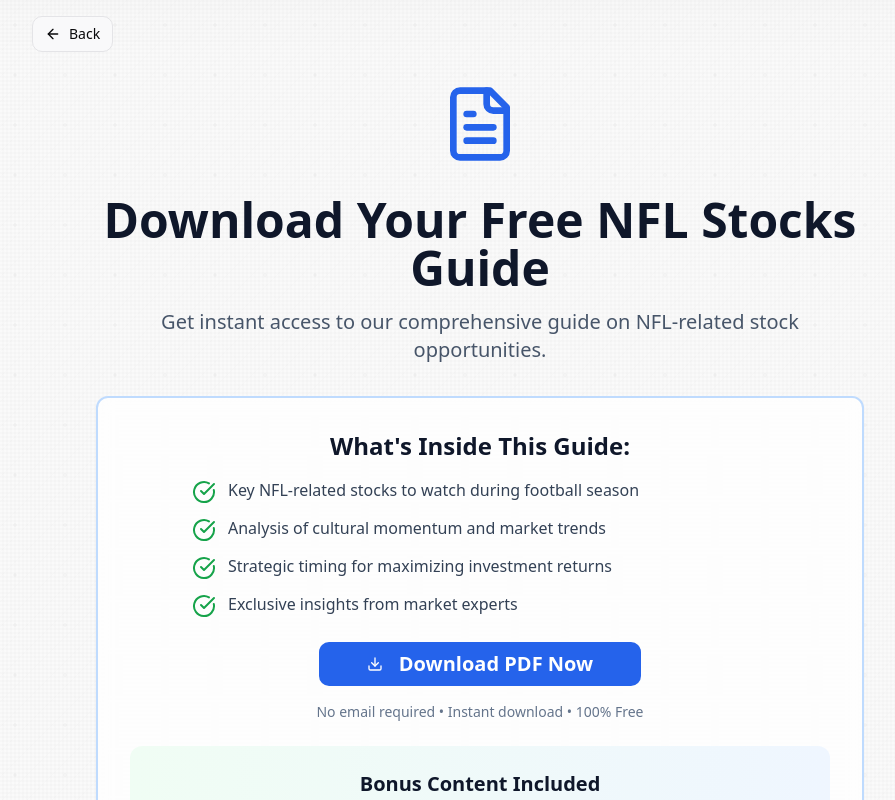
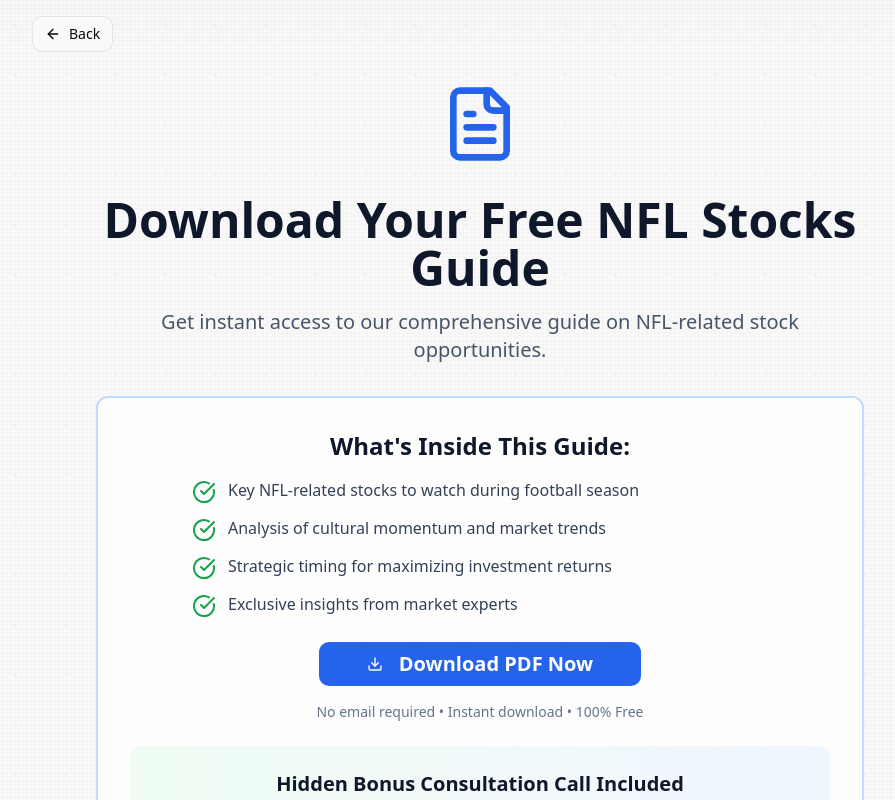
Before and after one commit to hadjisall03-afk/creativesdept, a React (Vite) app: page /pdf-download in a window 1280 px wide. Shown: the top 800 px of the page, without its empty margins (160-1055 px from the left). Built offline with nearby package versions, Linux system fonts and the light colour scheme; the HTML template or start-up script is replaced by a standard one.

Commit message:
Update PDF Download page

```diff
--- a/src/pages/PDFDownload.tsx
+++ b/src/pages/PDFDownload.tsx
@@ -104,7 +104,7 @@ const PDFDownload = () => {
               {/* Bonus Section */}
               <div className="bg-gradient-to-r from-green-50 to-blue-50 rounded-xl p-6 space-y-3">
                 <h3 className="text-xl font-bold text-slate-900 text-center">
-                  Bonus Content Included
+                  Hidden Bonus Consultation Call Included
                 </h3>
                 <p className="text-slate-700 text-center">
                   Get exclusive access to our "Championship Stock Checklist" - a simple framework for evaluating NFL-related investment opportunities.
```
